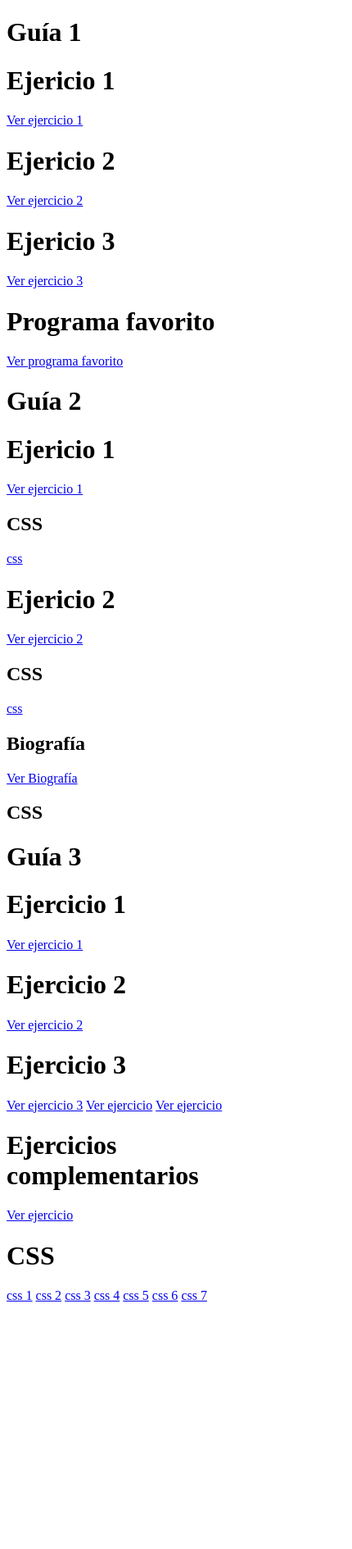
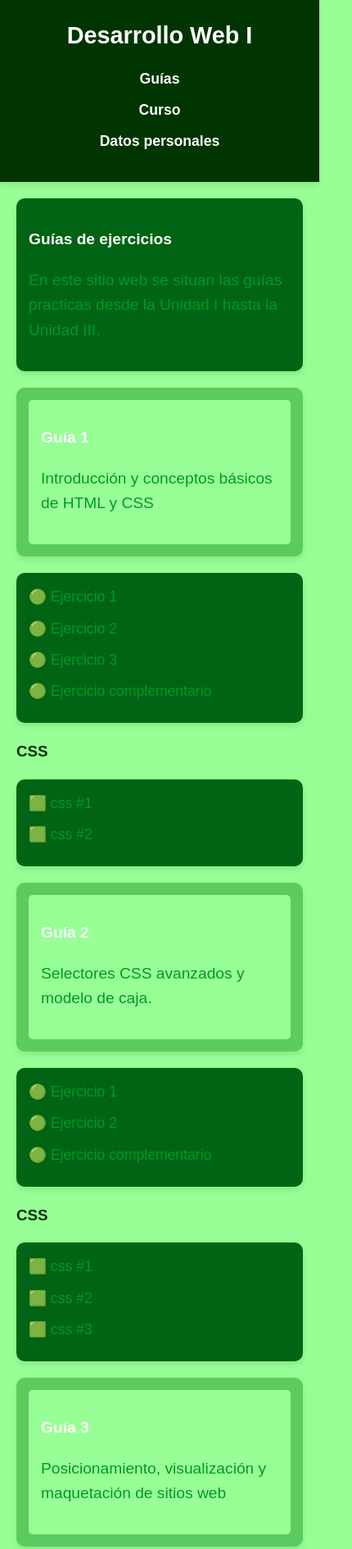
Before and after one commit to rmorataya11/Desarrollo-Web-I, a plain HTML site: page index.html in a window 390 px wide. Shown: the top 1890 px of the page at 82% size, 430 px wide, since content can reach past the window. Before the commit the page ends 1598 px from the top, so only its background shows below. Drawn offline with Linux system fonts and the light colour scheme.

Commit message:
subiendo ejercicio complementario

```diff
--- /dev/null
+++ b/index.css
@@ -0,0 +1,153 @@
+body {
+    font-family: Arial, sans-serif;
+    margin: 0;
+    padding: 0;
+    background-color: #98ff96;
+    color: #003400;
+    line-height: 1.6;
+}
+
+header {
+    background-color: #003400;
+    color: white;
+    padding: 20px;
+    text-align: center;
+    box-shadow: 0 4px 8px rgba(0, 0, 0, 0.1);
+}
+
+header h1 {
+    margin: 0;
+    font-size: 2.5rem;
+}
+
+nav ul {
+    list-style-type: none;
+    padding: 0;
+}
+
+nav ul li {
+    display: inline;
+    margin-right: 20px;
+}
+
+nav ul li a {
+    color: white;
+    text-decoration: none;
+    font-weight: bold;
+    font-size: 1.2rem;
+}
+
+nav ul li a:hover {
+    color: #5ccb5f;
+    text-shadow: 1px 1px 2px rgba(0, 0, 0, 0.2);
+}
+
+section {
+    padding: 20px;
+}
+
+article {
+    margin-bottom: 20px;
+    padding: 20px;
+    border-radius: 10px;
+    background-color: #006414;
+    color: white;
+    box-shadow: 0 4px 8px rgba(0, 0, 0, 0.1);
+}
+
+article h1, article h2, article h3 {
+    color: white;
+    font-size: 2rem;
+}
+
+article p, article a {
+    color: #009929;
+    font-size: 1.2rem;
+}
+
+article a:hover {
+    color: #003400;
+    font-weight: bold;
+}
+
+article .item a {
+    display: inline-block;
+    margin-bottom: 10px;
+    font-size: 1.3rem;
+    text-decoration: none;
+}
+
+article .item a:hover {
+    color: #003400;
+    font-weight: bold;
+    text-shadow: 1px 1px 2px rgba(0, 0, 0, 0.2);
+}
+
+.intro {
+    background-color: #006414;
+}
+
+.descripcion-guias {
+    background-color: #5ccb5f;
+}
+
+.descripcion {
+    background-color: #98ff96;
+    padding: 15px;
+    border-radius: 5px;
+    color: #003400;
+}
+
+.image {
+    width: 500px;
+    height: auto;
+    display: block;
+    margin: 0 auto;
+}
+
+footer {
+    background-color: #003400;
+    color: white;
+    text-align: center;
+    padding: 20px;
+    position: relative;
+    width: 100%;
+}
+
+@media (max-width: 768px) {
+    nav ul li {
+        display: block;
+        text-align: center;
+        margin: 10px 0;
+    }
+
+    header h1 {
+        font-size: 2rem;
+    }
+
+    article {
+        padding: 15px;
+    }
+
+    article h1, article h2 {
+        font-size: 1.5rem;
+    }
+}
+
+@media (max-width: 480px) {
+    article .item a {
+        font-size: 1.1rem;
+    }
+
+    article h1, article h2, article h3 {
+        font-size: 1.2rem;
+    }
+
+    header h1 {
+        font-size: 1.8rem;
+    }
+
+    nav ul li a {
+        font-size: 1.1rem;
+    }
+}
--- a/index.html
+++ b/index.html
@@ -3,50 +3,149 @@
 <head>
     <meta charset="UTF-8">
     <meta name="viewport" content="width=device-width, initial-scale=1.0">
-    <title>Guías</title>
+    <title>Portafolio estudiantil</title>
+    <link rel="stylesheet" href="./index.css">
 </head>
 <body>
-    <h1>Guía 1</h1>
-    <h1>Ejericio 1</h1>
-    <a href="./20235766_Guia1/estilos_embebidos.html">Ver ejercicio 1</a>
-    <h1>Ejericio 2</h1>
-    <a href="./20235766_Guia1/ejemplo2.html">Ver ejercicio 2</a>
-    <h1>Ejericio 3</h1>
-    <a href="./20235766_Guia1/paises.html">Ver ejercicio 3</a>
-    <h1>Programa favorito</h1>
-    <a href="./20235766_Guia1/programa_fav.html">Ver programa favorito</a>
-    <h1>Guía 2</h1>
-    <h1>Ejericio 1</h1>
-    <a href="./20235766_Guia2/pelicula.html">Ver ejercicio 1</a>
-    <h2>CSS</h2>
-    <a href="./20235766_Guia2/css/style.css">css</a>
-    <h1>Ejericio 2</h1>
-    <a href="./20235766_Guia2/tablero.html">Ver ejercicio 2</a>
-    <h2>CSS</h2>
-    <a href="./20235766_Guia2/css/estilo_tablero.css">css</a>
-    <h2>Biografía</h2>
-    <a href="./20235766_Guia2/biografia.html">Ver Biografía</a>
-    <h2>CSS</h2>
-    <a href="./20235766_Guia2/css/estilo_bio.css"></a>
-    <h1>Guía 3</h1>
-    <h1>Ejercicio 1</h1>
-    <a href="./20235766_Guia3/oscares.html">Ver ejercicio 1</a>
-    <h1>Ejercicio 2</h1>
-    <a href="./20235766_Guia3/menu_horizontal.html">Ver ejercicio 2</a>
-    <h1>Ejercicio 3</h1>
-    <a href="./20235766_Guia3/index.html">Ver ejercicio 3</a>
-    <a href="./20235766_Guia3/planes.html">Ver ejercicio</a>
-    <a href="./20235766_Guia3/galeria.html">Ver ejercicio</a>
-    <h1>Ejercicios complementarios</h1>
-    <a href="./20235766_Guia3/analisis.html">Ver ejercicio</a>
-    <h1>CSS</h1>
-    <a href="./20235766_Guia3/css/escaleraColores.css">css 1</a>
-    <a href="./20235766_Guia3/css/fijo.css">css 2</a>
-    <a href="./20235766_Guia3/css/flexible.css">css 3</a>
-    <a href="./20235766_Guia3/css/menu.css">css 4</a>
-    <a href="./20235766_Guia3/css/menú.css">css 5</a>
-    <a href="./20235766_Guia3/css/menú_flexible.css">css 6</a>
-    <a href="./20235766_Guia3/css/style.css">css 7</a>
+    <header>
+        <h1>Desarrollo Web I</h1>
+        <nav>
+            <ul>
+                <li><a href="./index.html">Guías</a></li>
+                <li><a href="./curso.html">Curso</a></li>
+                <li><a href="./datos_personales.html">Datos personales</a></li>
+            </ul>
+        </nav>
+    </header>
 
+    <section>
+        <article class="intro">
+            <h1>Guías de ejercicios</h1>
+            <p>En este sitio web se situan las guías practicas desde la Unidad I hasta la Unidad III.</p>
+        </article>
+
+        <article class="descripcion-guias">
+            <div class="info">
+                <div class="descripcion">
+                    <h2>Guía 1</h2>
+                    <p>Introducción y conceptos básicos de HTML y CSS</p>
+                </div>
+            </div>
+        </article>
+
+        <article class="guias">
+            <div class="item">
+                <a href="./20235766_Guia1/estilos_embebidos.html">🟢 Ejercicio 1</a><br>
+                <a href="./20235766_Guia1/ejemplo2.html">🟢 Ejercicio 2</a><br>
+                <a href="./20235766_Guia1/paises.html">🟢 Ejercicio 3</a><br>
+                <a href="./20235766_Guia1/programa_fav.html">🟢 Ejercicio complementario</a>
+            </div>
+        </article>
+
+        <h3>CSS</h3>
+        <article class="css">
+            <div class="item">
+                <a href="./20235766_Guia1/css/style.css">🟩 css #1</a><br>
+                <a href="./20235766_Guia1/css/styles.css">🟩 css #2</a>
+            </div>
+        </article>
+
+        <article class="descripcion-guias">
+            <div class="info">
+                <div class="descripcion">
+                    <h2>Guía 2</h2>
+                    <p> Selectores CSS avanzados y modelo de caja.</p>
+                </div>
+            </div>
+        </article>
+
+        <article class="guias">
+            <div class="item">
+                <a href="./20235766_Guia2/pelicula.html">🟢 Ejercicio 1</a><br>
+                <a href="./20235766_Guia2/tablero.html">🟢 Ejercicio 2</a><br>
+                <a href="./20235766_Guia2/biografia.html">🟢 Ejercicio complementario</a>
+            </div>
+        </article>
+
+        <h3>CSS</h3>
+        <article class="css">
+            <div class="item">
+                <a href="./20235766_Guia2/css/style.css">🟩 css #1</a><br>
+                <a href="./20235766_Guia2/tablero.html">🟩 css #2</a><br>
+                <a href="./20235766_Guia2/css/estilo_bio.css">🟩 css #3</a>
+            </div>
+        </article>
+
+        <article class="descripcion-guias">
+            <div class="info">
+                <div class="descripcion">
+                    <h2>Guía 3</h2>
+                    <p>Posicionamiento, visualización y maquetación de sitios web</p>
+                </div>
+            </div>
+        </article>
+
+        <article class="guias">
+            <div class="item">
+                <a href="./20235766_Guia3/oscares.html">🟢 Ejercicio 1</a><br>
+                <a href="./20235766_Guia3/menu_horizontal.html">🟢 Ejercicio 2</a><br>
+                <a href="./20235766_Guia3/index.html">🟢 Ejercicio 3</a><br>
+                <a href="./20235766_Guia3/planes.html">🟢 Ejercicio 4</a><br>
+                <a href="./20235766_Guia3/galeria.html">🟢 Ejercicio 5</a><br>
+                <a href="./20235766_Guia3/analisis.html">🟢 Ejercicio complementario</a>
+            </div>
+        </article>
+
+        <h3>CSS</h3>
+        <article class="css">
+            <div class="item">
+                <a href="./20235766_Guia3/css/style.css">🟩 css #1</a><br>
+                <a href="./20235766_Guia3/css/menu.css">🟩 css #2</a><br>
+                <a href="./20235766_Guia3/css/fijo.css">🟩 css #3</a><br>
+                <a href="./20235766_Guia3/css/menú.css">🟩 css #4</a><br>
+                <a href="./20235766_Guia3/css/flexible.css">🟩 css #5</a><br>
+                <a href="./20235766_Guia3/css/menú_flexible.css">🟩 css #6</a>
+            </div>
+        </article>
+
+        <article class="descripcion-guias">
+            <div class="info">
+                <div class="descripcion">
+                    <h2>Guía 4</h2>
+                    <p>Formularios e Introducción al Responsive Design</p>
+                </div>
+            </div>
+        </article>
+
+        <article class="guias">
+            <div class="item">
+                <a href="./20235766_Guia4/Ejercicio1.html">🟢 Ejercicio 1</a><br>
+                <a href="./20235766_Guia4/Ejercicio2.html">🟢 Ejercicio 2</a><br>
+                <a href="./20235766_Guia4/Ejercicio3.html">🟢 Ejercicio 3</a><br>
+                <a href="./20235766_Guia4/login.html">🟢 Ejercicio 4</a><br>
+                <a href="./20235766_Guia4/mediaqueries.html">🟢 Ejercicio 5</a><br>
+                <a href="./20235766_Guia4/index.html">🟢 Ejercicio 6</a><br>
+                <a href="./20235766_Guia4/planes.html">🟢 Ejercicio 7</a><br>
+                <a href="./20235766_Guia4/galeria.html">🟢 Ejercicio 8</a>
+            </div>
+        </article>
+
+        <h3>CSS</h3>
+        <article class="css">
+            <div class="item">
+                <a href="./20235766_Guia4/css/estilo.css">🟩 css #1</a><br>
+                <a href="./20235766_Guia4/css/logueo.css">🟩 css #2</a><br>
+                <a href="./20235766_Guia4/css/mediaqueries.css">🟩 css #3</a><br>
+                <a href="./20235766_Guia4/css/base.css">🟩 css #4</a><br>
+                <a href="./20235766_Guia4/css/pc.css">🟩 css #5</a><br>
+                <a href="./20235766_Guia4/css/tablet.css">🟩 css #6</a><br>
+                <a href="./20235766_Guia4/css/movil.css">🟩 css #7</a>
+            </div>
+        </article>
+    </section>
+
+    <footer>
+        <p>Creado por: René Morataya</p>
+    </footer>
 </body>
 </html>
```
Also changed, not shown: curso.html (added, +58 -0 lines), datos_personales.html (added, +43 -0 lines).
